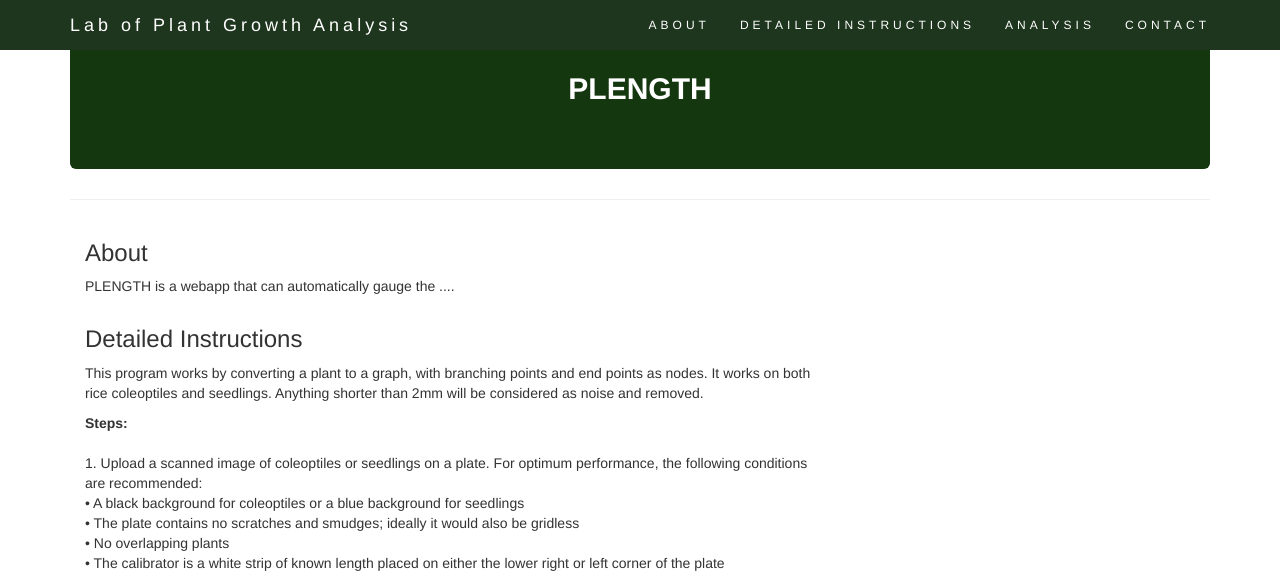
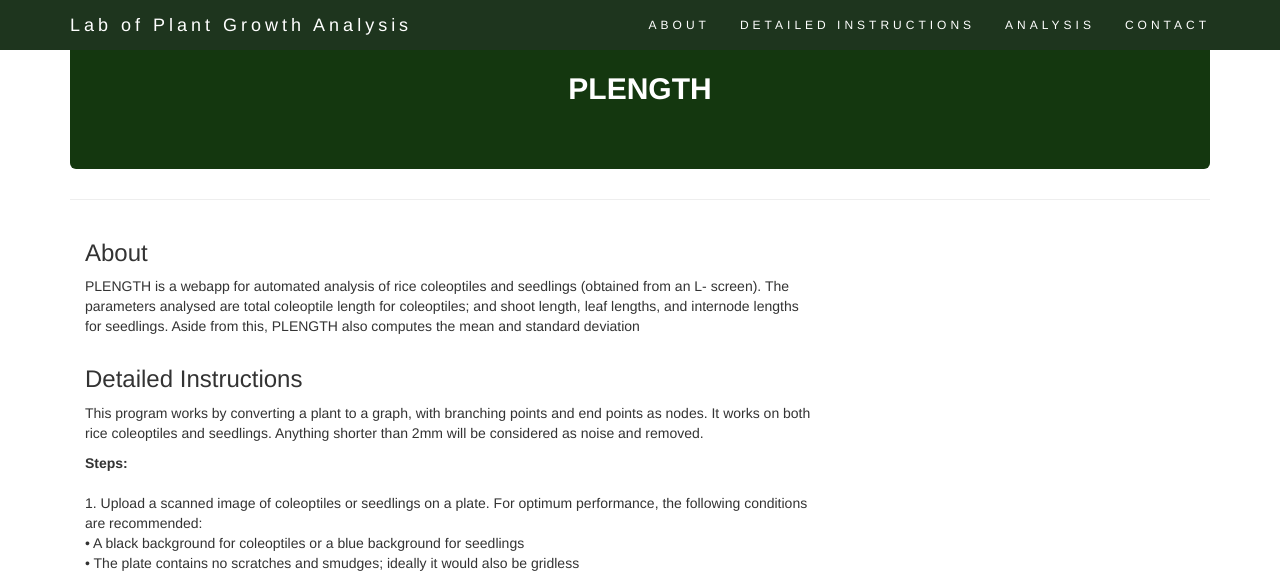
Before and after one commit to smudje/Plength-webapp, a Flask app: page / in a window 1280 px wide. Shown: the top 576 px of the page. Run offline with Flask 2, Linux system fonts and the light colour scheme; some libraries are stand-ins or nearby versions.

Commit message:
just 'about' and  something in 'instructions'

```diff
--- a/templates/base.html
+++ b/templates/base.html
@@ -95,7 +95,9 @@
       <div class="row">
         <div class="col-sm-8">
           <h3 id="about">About</h3>
-          <p>PLENGTH is a webapp that can automatically gauge the .... </p>
+          <p>PLENGTH is a webapp for automated analysis of rice coleoptiles and seedlings (obtained from an L- screen).
+           The parameters analysed are total coleoptile length for coleoptiles; and shoot length, leaf lengths, and internode lengths for seedlings.
+           Aside from this, PLENGTH also computes the mean and standard deviation</p>
         </div>
       </div>
     </div>
@@ -125,7 +127,9 @@
             accordingly.<br>
 
             4. Check the settings to see that the plant type being analyzed and calibrator position and length are
-            correct.5. Run the program. Each detected region will be labeled with a red bounding box and a number. In
+            correct.
+
+            5. Run the program. Each detected region will be labeled with a red bounding box and a number. In
             case of seedlings, yellow lines are drawn over the branch determined to be a leaf. This could be incorrect
             if the leaf is too close to the main stem.<br>
 
```
